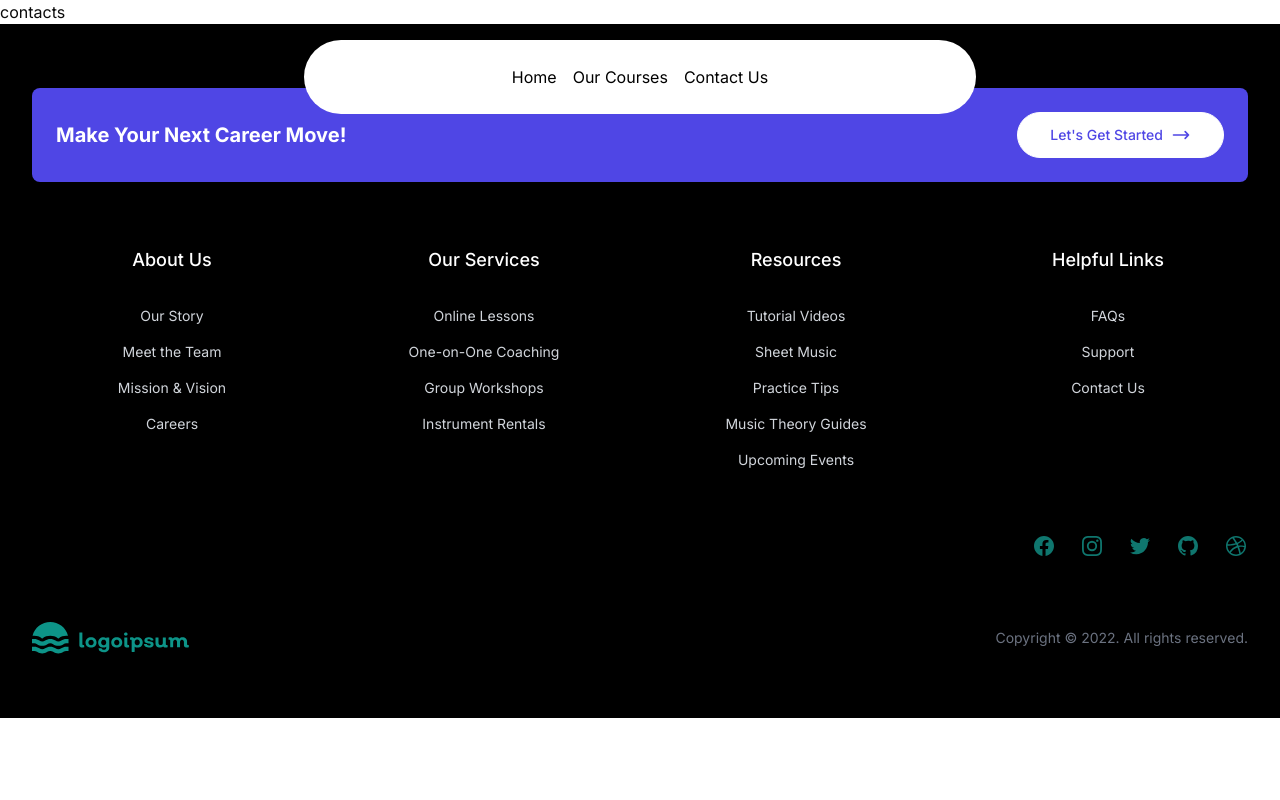
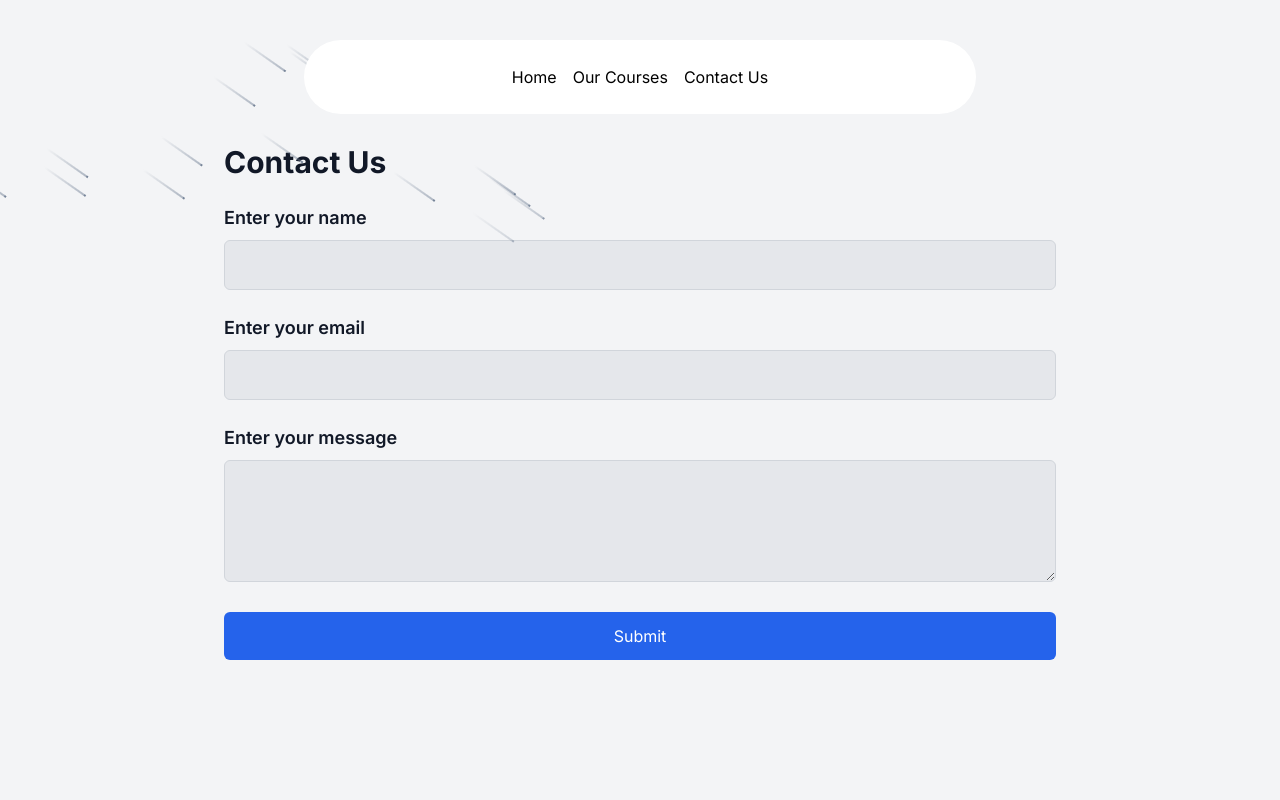
Before and after one commit to CodewithMK180105/Music-Course, a Next.js app: page /contacts in a window 1280 px wide. Shown: the top 800 px of the page. Built offline with nearby package versions, Linux system fonts and the light colour scheme.

Commit message:
Contact Route Implemented

```diff
--- a/src/app/contacts/page.tsx
+++ b/src/app/contacts/page.tsx
@@ -1,11 +1,87 @@
-import React from 'react'
+'use client'
+import { Meteors } from '@/components/ui/meteors'
+import React, { useState, ChangeEvent, FormEvent } from 'react'
 
-function page() {
+const Page: React.FC = () => {
+  const [name, setName] = useState<string>('')
+  const [email, setEmail] = useState<string>('')
+  const [message, setMessage] = useState<string>('')
+
+  const handleNameChange = (e: ChangeEvent<HTMLInputElement>) => {
+    setName(e.target.value)
+  }
+
+  const handleEmailChange = (e: ChangeEvent<HTMLInputElement>) => {
+    setEmail(e.target.value)
+  }
+
+  const handleMessageChange = (e: ChangeEvent<HTMLTextAreaElement>) => {
+    setMessage(e.target.value)
+  }
+
+  const handleSubmit = (e: FormEvent<HTMLFormElement>) => {
+    e.preventDefault()
+    // Handle form submission logic here
+    console.log('Name:', name)
+    console.log('Email:', email)
+    console.log('Message:', message)
+  }
+
   return (
-    <div>
-      contacts
+    <div className="min-h-screen bg-gray-100 dark:bg-gray-900 text-gray-900 dark:text-white">
+      <div className="max-w-4xl mx-auto p-8 pt-36">
+        <h1 className="text-3xl font-bold mb-6">Contact Us</h1>
+        <form onSubmit={handleSubmit} className="space-y-6">
+          <div>
+            <label htmlFor="name" className="block text-lg font-semibold mb-2">Enter your name</label>
+            <input
+              type="text"
+              id="name"
+              name="name"
+              value={name}
+              onChange={handleNameChange}
+              required
+              className="w-full p-3 border border-gray-300 rounded-md bg-gray-200 dark:bg-gray-700 dark:border-gray-600 text-gray-900 dark:text-white focus:outline-none focus:ring-2 focus:ring-blue-500"
+            />
+          </div>
+          <div>
+            <label htmlFor="email" className="block text-lg font-semibold mb-2">Enter your email</label>
+            <input
+              type="email"
+              id="email"
+              name="email"
+              value={email}
+              onChange={handleEmailChange}
+              required
+              className="w-full p-3 border border-gray-300 rounded-md bg-gray-200 dark:bg-gray-700 dark:border-gray-600 text-gray-900 dark:text-white focus:outline-none focus:ring-2 focus:ring-blue-500"
+            />
+          </div>
+          <div>
+            <label htmlFor="message" className="block text-lg font-semibold mb-2">Enter your message</label>
+            <textarea
+              id="message"
+              name="message"
+              value={message}
+              onChange={handleMessageChange}
+              required
+              rows={4}
+              className="w-full p-3 border border-gray-300 rounded-md bg-gray-200 dark:bg-gray-700 dark:border-gray-600 text-gray-900 dark:text-white focus:outline-none focus:ring-2 focus:ring-blue-500"
+            />
+          </div>
+          <div>
+            <button
+              type="submit"
+              className="w-full py-3 px-6 bg-blue-600 text-white rounded-md hover:bg-blue-700 focus:outline-none focus:ring-2 focus:ring-blue-500"
+            >
+              Submit
+            </button>
+            {/* Meaty part - Meteor effect */}
+          <Meteors number={20} />
+          </div>
+        </form>
+      </div>
     </div>
   )
 }
 
-export default page
+export default Page
--- a/src/app/globals.css
+++ b/src/app/globals.css
@@ -71,11 +71,13 @@
 }
 
 @layer base {
+  /* Apply Tailwind utility classes to body */
+  body {
+    @apply bg-background text-foreground;
+  }
+
+  /* Apply border and other styles */
   * {
     @apply border-border;
   }
-
-  body {
-    @apply bg-background text-foreground;
-  }
 }
--- /dev/null
+++ b/src/components/ui/meteors.tsx
@@ -0,0 +1,32 @@
+import { cn } from "@/lib/utils";
+import React from "react";
+
+export const Meteors = ({
+  number,
+  className,
+}: {
+  number?: number;
+  className?: string;
+}) => {
+  const meteors = new Array(number || 20).fill(true);
+  return (
+    <>
+      {meteors.map((el, idx) => (
+        <span
+          key={"meteor" + idx}
+          className={cn(
+            "animate-meteor-effect absolute top-1/2 left-1/2 h-0.5 w-0.5 rounded-[9999px] bg-slate-500 shadow-[0_0_0_1px_#ffffff10] rotate-[215deg]",
+            "before:content-[''] before:absolute before:top-1/2 before:transform before:-translate-y-[50%] before:w-[50px] before:h-[1px] before:bg-gradient-to-r before:from-[#64748b] before:to-transparent",
+            className
+          )}
+          style={{
+            top: 0,
+            left: Math.floor(Math.random() * (400 - -400) + -400) + "px",
+            animationDelay: Math.random() * (0.8 - 0.2) + 0.2 + "s",
+            animationDuration: Math.floor(Math.random() * (10 - 2) + 2) + "s",
+          }}
+        ></span>
+      ))}
+    </>
+  );
+};
--- a/tailwind.config.ts
+++ b/tailwind.config.ts
@@ -1,7 +1,5 @@
 import type { Config } from "tailwindcss";
 import svgToDataUri from 'mini-svg-data-uri';
-
-import colors from "tailwindcss/colors";
 import flattenColorPalette from "tailwindcss/lib/util/flattenColorPalette";
 
 function addSvgPatterns({ matchUtilities, theme }: any) {
@@ -27,24 +25,6 @@
   );
 }
 
-// Custom implementation of flattenColorPalette
-// function flattenColorPalette(colors: Record<string, any>): Record<string, string> {
-//   const result: Record<string, string> = {};
-
-//   for (const [key, value] of Object.entries(colors)) {
-//     if (typeof value === "object" && value !== null) {
-//       for (const [subKey, subValue] of Object.entries(value)) {
-//         result[`${key}-${subKey}`] = subValue as string;
-//       }
-//     } else {
-//       result[key] = value as string;
-//     }
-//   }
-
-//   return result;
-// }
-
-// Plugin to add each Tailwind color as a global CSS variable
 function addVariablesForColors({ addBase, theme }: any) {
   const allColors = flattenColorPalette(theme("colors"));
   const newVars = Object.fromEntries(
@@ -68,8 +48,17 @@
       animation: {
         spotlight: "spotlight 2s ease .75s 1 forwards",
         scroll: "scroll var(--animation-duration, 40s) var(--animation-direction, forwards) linear infinite",
+        "meteor-effect" : "meteor 5s linear infinite",
       },
       keyframes: {
+        meteor: {
+          "0%": { transform: "rotate(215deg) translateX(0)", opacity: "1" },
+          "70%": { opacity: "1" },
+          "100%": {
+            transform: "rotate(215deg) translateX(-500px)",
+            opacity: "0",
+          },
+        },
         spotlight: {
           "0%": {
             opacity: "0",
```
